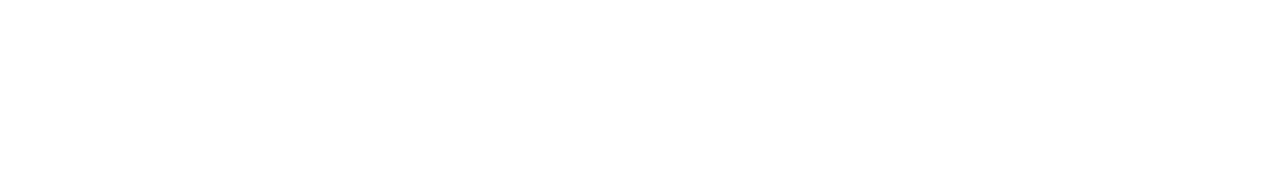
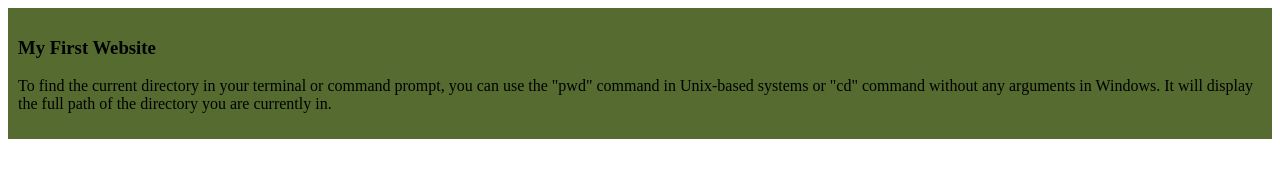
Before and after one commit to asm-shad/shadMernStack, a plain HTML site: page index.html in a window 1280 px wide. Drawn offline with Linux system fonts and the light colour scheme.

Commit message:
Added the First blog

```diff
--- a/index.html
+++ b/index.html
@@ -4,8 +4,14 @@
     <meta charset="UTF-8">
     <meta name="viewport" content="width=device-width, initial-scale=1.0">
     <title>My First Ever Github Repo</title>
+    <link rel="stylesheet" href="styles/blog.css">
 </head>
 <body>
-
+    <div>
+        <h3>My First Website</h3>
+        <p>To find the current directory in your terminal or command prompt, you can use the "pwd"
+            command in Unix-based systems or "cd" command without any arguments in Windows.
+            It will display the full path of the directory you are currently in.</p>
+    </div>
 </body>
 </html>
--- /dev/null
+++ b/styles/blog.css
@@ -0,0 +1,4 @@
+div{
+    background-color: darkolivegreen;
+    padding: 10px;
+}
```
